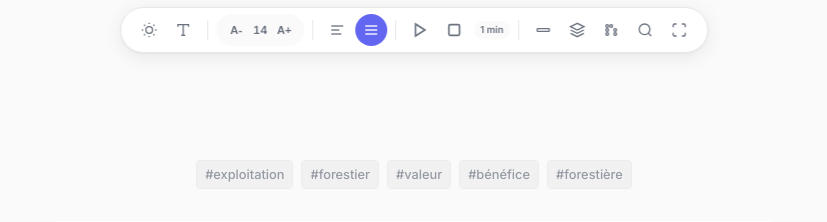
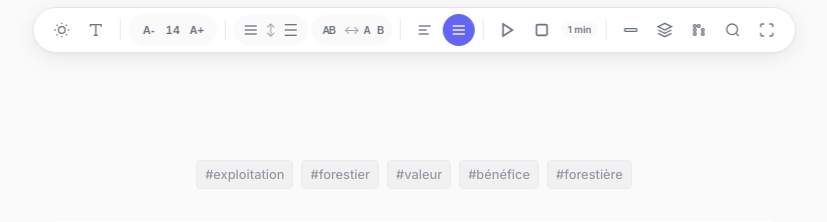
Before and after one commit to Cleamx/hackathon, a FastAPI app: page /reader/2 in a window 1280 px wide. Shown: the part 73-295 px from the top of the page, without its empty margins (226-1053 px from the left). Run offline with FastAPI, Linux system fonts and the light colour scheme; data comes from the database, SQL or seed files in the repository; some libraries are stand-ins or nearby versions; some web fonts are replaced.

Commit message:
espacement

```diff
--- a/readzen/app/static/css/reader.css
+++ b/readzen/app/static/css/reader.css
@@ -125,6 +125,26 @@ body.theme-sepia .reader-toolbar {
     min-width: 20px;
     text-align: center;
     font-variant-numeric: tabular-nums;
+}
+
+/* Spacing Controls */
+.spacing-controls {
+    background: var(--color-bg);
+    padding: 2px 4px;
+    border-radius: 20px;
+    gap: 0;
+}
+
+.spacing-controls .tool-btn {
+    width: 26px;
+    height: 26px;
+}
+
+.spacing-label {
+    font-size: 0.75rem;
+    color: var(--color-text-muted);
+    padding: 0 2px;
+    opacity: 0.7;
 }
 
 /* Reading Time Badge */
--- a/readzen/app/templates/reader.html
+++ b/readzen/app/templates/reader.html
@@ -36,6 +36,37 @@
             <button class="tool-btn" id="font-decrease" title="Réduire">A-</button>
             <span class="font-size-display" id="font-size-display">14</span>
             <button class="tool-btn" id="font-increase" title="Agrandir">A+</button>
+        </div>
+
+        <div class="toolbar-divider"></div>
+
+        <!-- Contrôles espacement -->
+        <div class="toolbar-group spacing-controls">
+            <button class="tool-btn" id="line-height-decrease" title="Réduire l'interligne">
+                <svg width="16" height="16" viewBox="0 0 24 24" fill="none" stroke="currentColor" stroke-width="2">
+                    <line x1="3" y1="6" x2="21" y2="6"></line>
+                    <line x1="3" y1="12" x2="21" y2="12"></line>
+                    <line x1="3" y1="18" x2="21" y2="18"></line>
+                </svg>
+            </button>
+            <span class="spacing-label" title="Interligne">↕</span>
+            <button class="tool-btn" id="line-height-increase" title="Augmenter l'interligne">
+                <svg width="16" height="16" viewBox="0 0 24 24" fill="none" stroke="currentColor" stroke-width="2">
+                    <line x1="3" y1="4" x2="21" y2="4"></line>
+                    <line x1="3" y1="12" x2="21" y2="12"></line>
+                    <line x1="3" y1="20" x2="21" y2="20"></line>
+                </svg>
+            </button>
+        </div>
+
+        <div class="toolbar-group spacing-controls">
+            <button class="tool-btn" id="letter-spacing-decrease" title="Réduire l'espacement des lettres">
+                <span style="font-size: 10px; letter-spacing: -1px;">AB</span>
+            </button>
+            <span class="spacing-label" title="Espacement lettres">↔</span>
+            <button class="tool-btn" id="letter-spacing-increase" title="Augmenter l'espacement des lettres">
+                <span style="font-size: 10px; letter-spacing: 2px;">A B</span>
+            </button>
         </div>
 
         <div class="toolbar-divider"></div>
@@ -368,6 +399,40 @@
         if (contrastSlider) contrastSlider.addEventListener('input', (e) => updateContrast(e.target.value));
         if (letterSpacingSlider) letterSpacingSlider.addEventListener('input', (e) => updateLetterSpacing(e.target.value));
         if (lineHeightSlider) lineHeightSlider.addEventListener('input', (e) => updateLineHeight(e.target.value));
+
+        // Toolbar spacing buttons
+        let currentLineHeight = parseFloat(localStorage.getItem('readzen_line_height')) || 1.8;
+        let currentLetterSpacing = parseFloat(localStorage.getItem('readzen_letter_spacing')) || 0;
+
+        const lineHeightDecrease = document.getElementById('line-height-decrease');
+        const lineHeightIncrease = document.getElementById('line-height-increase');
+        const letterSpacingDecrease = document.getElementById('letter-spacing-decrease');
+        const letterSpacingIncrease = document.getElementById('letter-spacing-increase');
+
+        if (lineHeightDecrease) {
+            lineHeightDecrease.addEventListener('click', () => {
+                currentLineHeight = Math.max(1.2, currentLineHeight - 0.2);
+                updateLineHeight(currentLineHeight);
+            });
+        }
+        if (lineHeightIncrease) {
+            lineHeightIncrease.addEventListener('click', () => {
+                currentLineHeight = Math.min(3.0, currentLineHeight + 0.2);
+                updateLineHeight(currentLineHeight);
+            });
+        }
+        if (letterSpacingDecrease) {
+            letterSpacingDecrease.addEventListener('click', () => {
+                currentLetterSpacing = Math.max(0, currentLetterSpacing - 0.5);
+                updateLetterSpacing(currentLetterSpacing);
+            });
+        }
+        if (letterSpacingIncrease) {
+            letterSpacingIncrease.addEventListener('click', () => {
+                currentLetterSpacing = Math.min(5, currentLetterSpacing + 0.5);
+                updateLetterSpacing(currentLetterSpacing);
+            });
+        }
 
         // TTS Advanced Logic
         const ttsPlay = document.getElementById('tts-play');
```
